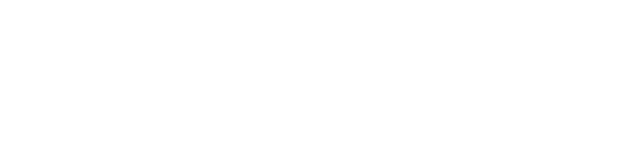
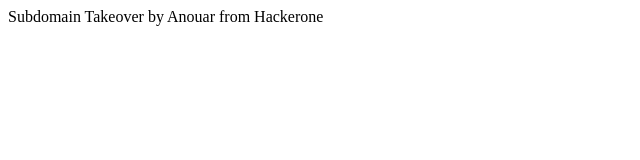
Before and after one commit to rayansec/subdomain-takeover, a plain HTML site: page index.html in a window 1280 px wide. Shown: the whole page, without its empty margins (0-640 px from the left). Drawn offline with Linux system fonts and the light colour scheme.

Commit message:
Update index.html

```diff
--- a/index.html
+++ b/index.html
@@ -1 +1 @@
-<h1 Subdomain Takeover by Anouar from Hackerone</h1>
+<h1></h1> Subdomain Takeover by Anouar from Hackerone</h1>
```
